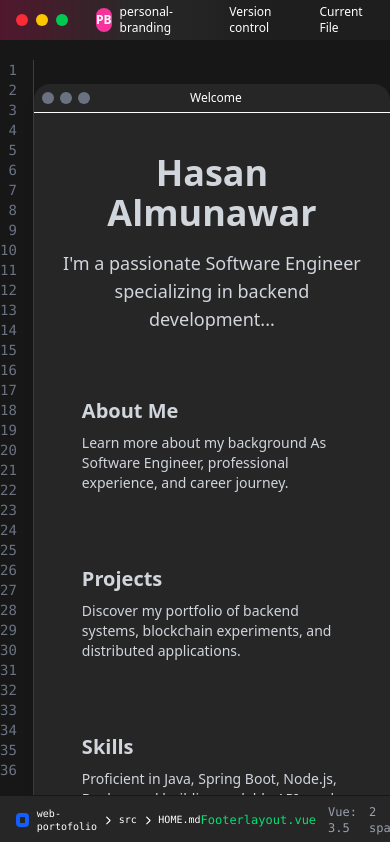
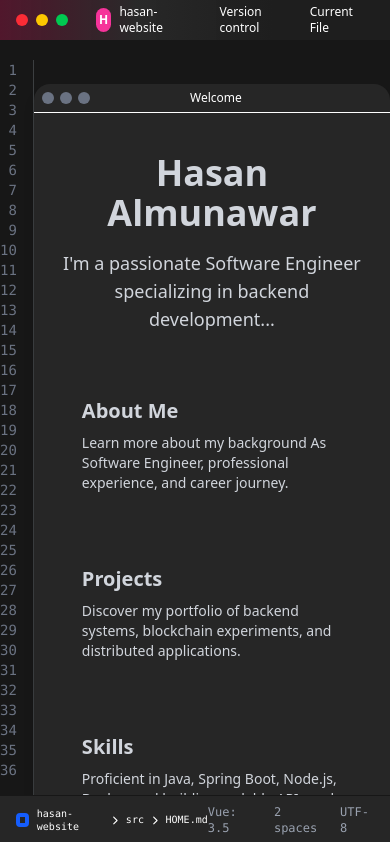
Before and after one commit to hasanalmunawr/hasan-website, a Vue app: page / in a window 390 px wide. Shown: the top 842 px of the page. Built offline with nearby package versions, Linux system fonts and the light colour scheme; some icons are missing.

Commit message:
ga tau ya 2

```diff
--- a/index.html
+++ b/index.html
@@ -2,9 +2,9 @@
 <html lang="">
   <head>
     <meta charset="UTF-8">
-    <link rel="icon" href="/favicon.ico">
+    <link rel="icon" href="/hasan.ico">
     <meta name="viewport" content="width=device-width, initial-scale=1.0">
-    <title>Vite App</title>
+    <title>Hasan Website</title>
       <link href="/src/assets/main.css" rel="stylesheet">
   </head>
   <body class="bg-neutral-900">
--- a/src/components/layouts/ProjectView.vue
+++ b/src/components/layouts/ProjectView.vue
@@ -19,7 +19,7 @@ const props = defineProps({
 
 const menu = ref([
   {
-    label: 'web-portfolio / src',
+    label: 'hasan-website / src',
     children: [
       { label: 'HOME.md', icon: 'pi pi-user', link: '/' },
       { label: 'ABOUT.md', icon: 'pi pi-user', link: '/about' },
--- a/src/layouts/Footerlayout.vue
+++ b/src/layouts/Footerlayout.vue
@@ -6,12 +6,12 @@ import { useRoute } from 'vue-router'
 const route = useRoute()
 
 const breadcrumbMap = {
-  '/': ['web-portofolio', 'src', 'HOME.md'],
-  '/about': ['web-portofolio', 'src', 'ABOUT.md'],
-  '/experiences': ['web-portofolio', 'src', 'EXPERIENCE.md'],
-  '/skill': ['web-portofolio', 'src', 'SKILL.md'],
-  '/projects': ['web-portofolio', 'src', 'PROJECT.md'],
-  '/contact': ['web-portofolio', 'src', 'CONTACT.md'],
+  '/': ['hasan-website', 'src', 'HOME.md'],
+  '/about': ['hasan-website', 'src', 'ABOUT.md'],
+  '/experiences': ['hasan-website', 'src', 'EXPERIENCE.md'],
+  '/skill': ['hasan-website', 'src', 'SKILL.md'],
+  '/projects': ['hasan-website', 'src', 'PROJECT.md'],
+  '/contact': ['hasan-website', 'src', 'CONTACT.md'],
 }
 
 const currentBreadcrumb = computed(() => {
@@ -44,7 +44,7 @@ const currentBreadcrumb = computed(() => {
 
     <!-- Kanan -->
     <div class="flex items-center space-x-3 text-gray-400">
-      <span class="text-green-400">Footerlayout.vue</span>
+
       <span>Vue: 3.5</span>
       <span>2 spaces</span>
       <span>UTF-8</span>
--- a/src/layouts/MainLayout.vue
+++ b/src/layouts/MainLayout.vue
@@ -67,9 +67,9 @@ const menus = [
         <div
             class="flex items-center px-3 py-1 rounded-lg text-white space-x-2 transition duration-300 hover:bg-white/10 hover:backdrop-blur-sm">
           <div class="bg-pink-500 text-white rounded-lg w-6 h-6 flex items-center justify-center text-xs font-bold">
-            PB
+            H
           </div>
-          <span class="text-xs">personal-branding</span>
+          <span class="text-xs">hasan-website</span>
           <ChevronDown class="w-4 text-gray-300"/>
         </div>
         <div
--- a/src/views/AboutView.vue
+++ b/src/views/AboutView.vue
@@ -3,6 +3,7 @@
 import MainLayout from "@/layouts/MainLayout.vue";
 import ContainerContent from "@/components/ContainerContent.vue";
 import CardContent from "@/components/CardContent.vue";
+import Profile from '../assets/images/profile.webp'
 import MapMarkerIcon from 'vue-material-design-icons/MapMarker.vue';
 import EmailIcon from 'vue-material-design-icons/Email.vue';
 import aboutMeJson from '../data/aboutMe.json'
@@ -28,7 +29,7 @@ const aboutMe = ref(aboutMeJson)
     <ContainerContent>
       <CardContent title="About Me">
         <div class="p-2 sm:p-4 max-w-4xl">
-          <div>
+          <div class="p-3">
             <h2 class="text-xl font-semibold mb-6">About Me</h2>
             <div class="flex flex-col md:flex-row gap-8">
 
@@ -39,7 +40,7 @@ const aboutMe = ref(aboutMeJson)
                 <div class="card rounded-lg overflow-hidden w-full aspect-square mb-4 relative">
                   <img alt="Hasan Almunawar" loading="lazy" decoding="async" data-nimg="fill"
                        class="object-cover" sizes="100vw"
-                       src="https://picsum.photos/280/280"
+                       :src="Profile"
                        style="position: absolute; height: 100%; width: 100%; inset: 0px; color: transparent;">
                 </div>
                 <div class="space-y-2 fade-in-up"
@@ -102,8 +103,10 @@ const aboutMe = ref(aboutMeJson)
                          :class="{ show: visible.thesis }"
                          :style="{ transitionDelay: '1.2s' }">
                       <h4 class="font-medium">Thesis</h4>
-                      <p class="text-sm">Research multinode blockchain's Avalanche consensus protocol using
-                        dynamic graph algorithm</p></div>
+                      <p class="text-sm">
+                        Design and Implementation of a Digital E-Learning Transformation System at PT Arisamandiri Pratama
+                      </p>
+                    </div>
                   </div>
                 </div>
               </div>
--- a/src/views/SkillView.vue
+++ b/src/views/SkillView.vue
@@ -89,7 +89,7 @@ const showSection = (name) => {
   <MainLayout>
     <ContainerContent>
       <CardContent title="Technical Skill">
-        <div class="p-2 sm:p-4">
+        <div class="p-2 sm:p-4 max-w-4xl">
           <div class="space-y-4">
             <h1 class="text-xl font-bold fade-in-up"
               v-intersect="{ name: 'title', callback: showSection }"
```
Also changed, not shown: src/assets/images/profile.webp (added), 1 other file (tests, documents, lock files or other folders).
